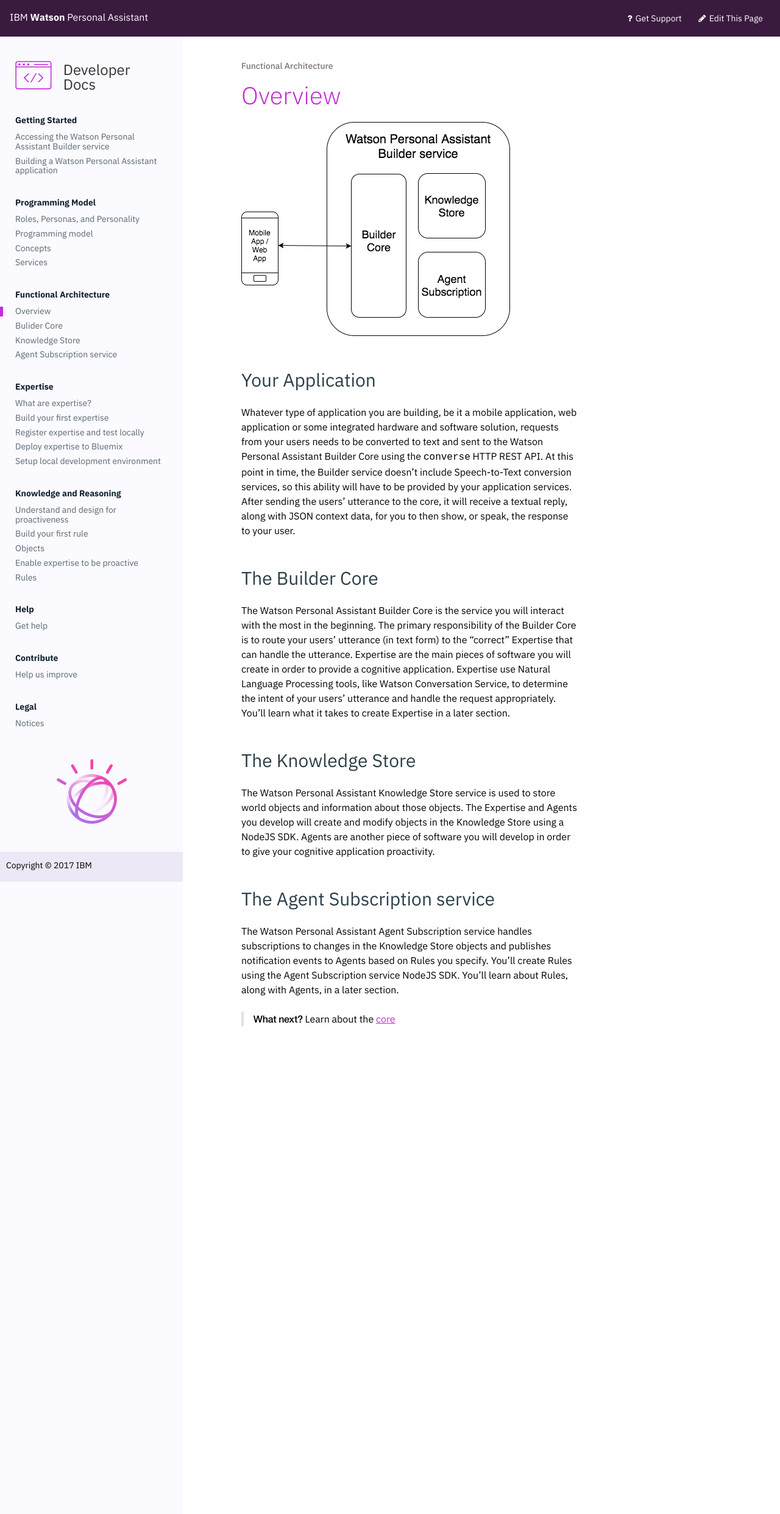
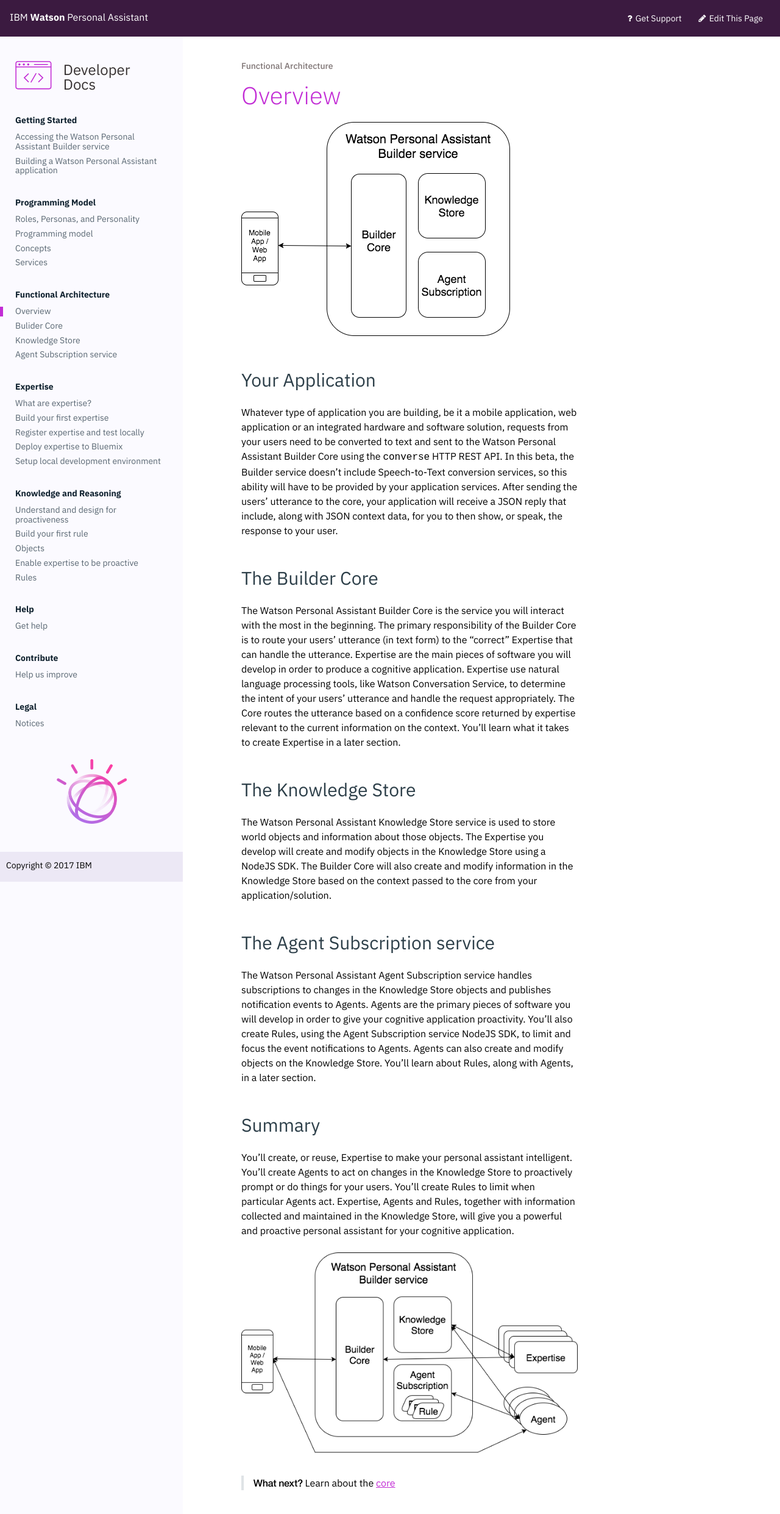
Before and after one commit to benjohnsonnlp/developer, a Jekyll site: the page built from _content/understand-service/overview.md, in a window 1280 px wide. Shown: the top 2483 px of the page at 61% size. Built offline with Jekyll 4.4.1, drawn with Linux system fonts in a browser that asks for light colours.

Commit message:
updates wording in WPA overview page and provides image to show all parts involved

```diff
--- a/_content/understand-service/overview.md
+++ b/_content/understand-service/overview.md
@@ -6,18 +6,24 @@
 
 ## Your Application
 
-Whatever type of application you are building, be it a mobile application, web application or some integrated hardware and software solution, requests from your users needs to be converted to text and sent to the Watson Personal Assistant Builder Core using the `converse` HTTP REST API.  At this point in time, the Builder service doesn't include Speech-to-Text conversion services, so this ability will have to be provided by your application services.  After sending the users' utterance to the core, it will receive a textual reply, along with JSON context data, for you to then show, or speak, the response to your user.
+Whatever type of application you are building, be it a mobile application, web application or an integrated hardware and software solution, requests from your users need to be converted to text and sent to the Watson Personal Assistant Builder Core using the `converse` HTTP REST API.  In this beta, the Builder service doesn't include Speech-to-Text conversion services, so this ability will have to be provided by your application services.  After sending the users' utterance to the core, your application will receive a JSON reply that include, along with JSON context data, for you to then show, or speak, the response to your user.
 
 ## The Builder Core
 
-The Watson Personal Assistant Builder Core is the service you will interact with the most in the beginning.  The primary responsibility of the Builder Core is to route your users' utterance (in text form) to the "correct" Expertise that can handle the utterance.  Expertise are the main pieces of software you will create in order to provide a cognitive application.  Expertise use Natural Language Processing tools, like Watson Conversation Service, to determine the intent of your users' utterance and handle the request appropriately.  You'll learn what it takes to create Expertise in a later section.
+The Watson Personal Assistant Builder Core is the service you will interact with the most in the beginning.  The primary responsibility of the Builder Core is to route your users' utterance (in text form) to the "correct" Expertise that can handle the utterance.  Expertise are the main pieces of software you will develop in order to produce a cognitive application.  Expertise use natural language processing tools, like Watson Conversation Service, to determine the intent of your users' utterance and handle the request appropriately.  The Core routes the utterance based on a confidence score returned by expertise relevant to the current information on the context.  You'll learn what it takes to create Expertise in a later section.
 
 ## The Knowledge Store
 
-The Watson Personal Assistant Knowledge Store service is used to store world objects and information about those objects.  The Expertise and Agents you develop will create and modify objects in the Knowledge Store using a NodeJS SDK.  Agents are another piece of software you will develop in order to give your cognitive application proactivity.
+The Watson Personal Assistant Knowledge Store service is used to store world objects and information about those objects.  The Expertise you develop will create and modify objects in the Knowledge Store using a NodeJS SDK.  The Builder Core will also create and modify information in the Knowledge Store based on the context passed to the core from your application/solution.
 
 ## The Agent Subscription service
 
-The Watson Personal Assistant Agent Subscription service handles subscriptions to changes in the Knowledge Store objects and publishes notification events to Agents based on Rules you specify.  You'll create Rules using the Agent Subscription service NodeJS SDK.  You'll learn about Rules, along with Agents, in a later section.
+The Watson Personal Assistant Agent Subscription service handles subscriptions to changes in the Knowledge Store objects and publishes notification events to Agents.  Agents are the primary pieces of software you will develop in order to give your cognitive application proactivity.  You'll also create Rules, using the Agent Subscription service NodeJS SDK, to limit and focus the event notifications to Agents.  Agents can also create and modify objects on the Knowledge Store.  You'll learn about Rules, along with Agents, in a later section.
+
+## Summary
+
+You'll create, or reuse, Expertise to make your personal assistant intelligent.  You'll create Agents to act on changes in the Knowledge Store to proactively prompt or do things for your users.  You'll create Rules to limit when particular Agents act.  Expertise, Agents and Rules, together with information collected and maintained in the Knowledge Store, will give you a powerful and proactive personal assistant for your cognitive application.
+
+![Watson Personal Assistant Builder final]({{site.baseurl}}/images/wpa_overview2.png)
 
 >**What next?**  Learn about the [core]({{site.baseurl}}/understand-service/core)
```
Also changed, not shown: _content/images/wpa_overview2.png (added).
